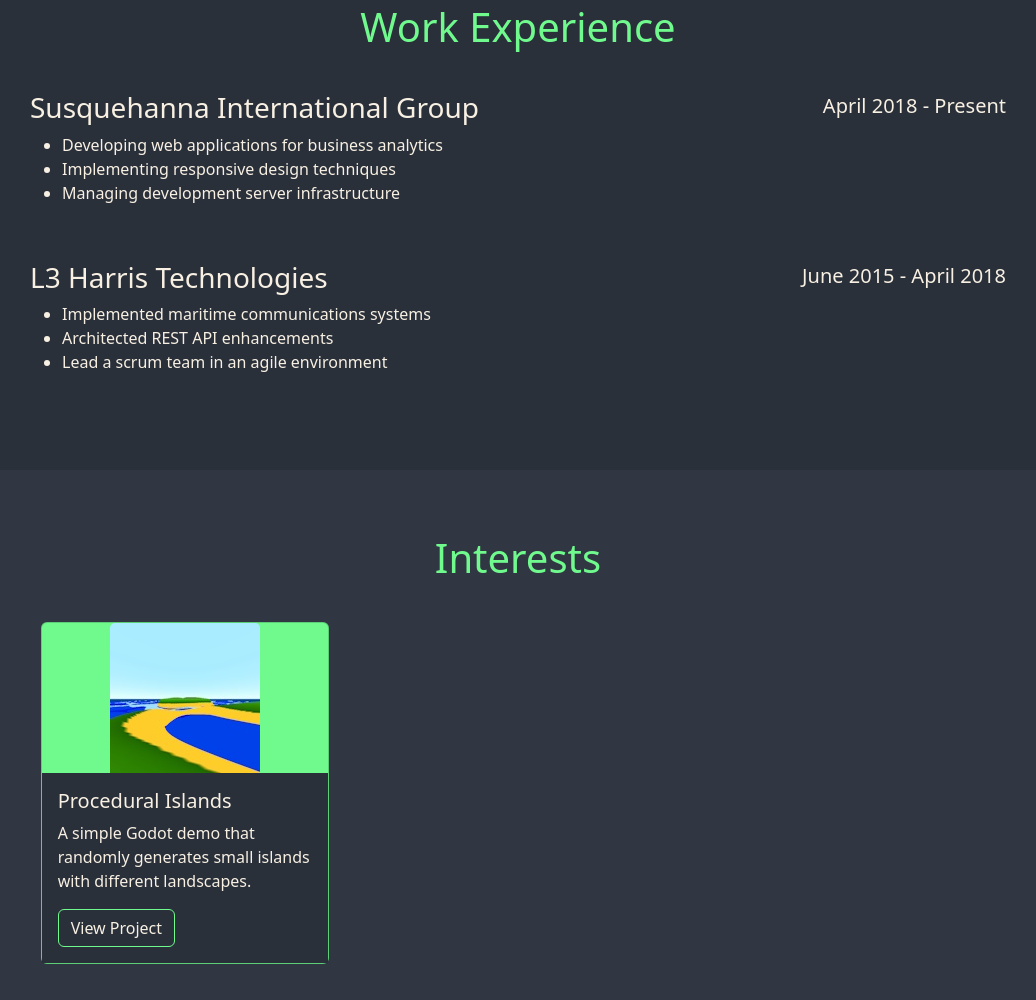
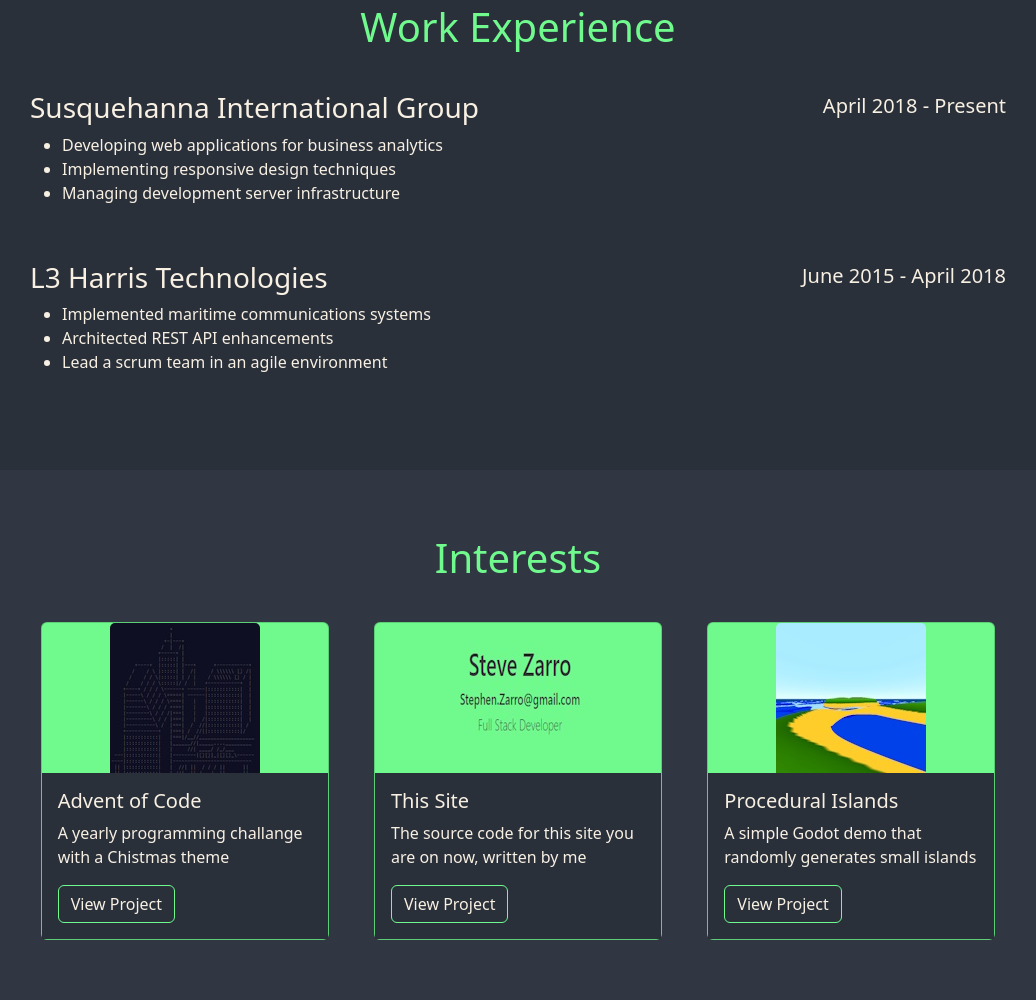
Before and after one commit to SZ-64/SZ-64.github.io, a plain HTML site: page index.html in a window 1280 px wide. Shown: the part 1239-2239 px from the top of the page, without its empty margins (122-1158 px from the left). Drawn offline with nearby package versions, Linux system fonts and the light colour scheme.

Commit message:
Added more interests

```diff
--- a/index.html
+++ b/index.html
@@ -154,14 +154,41 @@
           <div class="p-1 col-xs-12">
             <h1 class="accent text-center">Interests</h1>
           </div>
+          <!-- Advent of Code -->
           <div class="p-3 col-xs-12 col-sm-12 col-md-6 col-lg-4">
             <div class="card" style="width: 18rem;">
               <div class="text-center">
-                <img src="img/preview1.jpg" class="card-img-top" alt="..." style="width:150px;height:150px;">
+                <img src="img/preview_aoc.jpg" class="card-img-top" alt="..." style="width:150px;height:150px;">
+              </div>
+              <div class="card-body">
+                <h5 class="card-title">Advent of Code</h5>
+                <p class="card-text">A yearly programming challange with a Chistmas theme</p>
+                <a href="https://github.com/SZ-64/AdventOfCode" class="btn" target="_blank">View Project</a>
+              </div>
+            </div>
+          </div>
+          <!-- This Site -->
+          <div class="p-3 col-xs-12 col-sm-12 col-md-6 col-lg-4">
+            <div class="card" style="width: 18rem;">
+              <div class="text-center">
+                <img src="img/preview_website.jpg" class="card-img-top" alt="..." style="width:150px;height:150px;">
+              </div>
+              <div class="card-body">
+                <h5 class="card-title">This Site</h5>
+                <p class="card-text">The source code for this site you are on now, written by me</p>
+                <a href="https://github.com/SZ-64/AdventOfCode" class="btn" target="_blank">View Project</a>
+              </div>
+            </div>
+          </div>
+          <!-- Procedural Islands -->
+          <div class="p-3 col-xs-12 col-sm-12 col-md-6 col-lg-4">
+            <div class="card" style="width: 18rem;">
+              <div class="text-center">
+                <img src="img/preview_procisland.jpg" class="card-img-top" alt="..." style="width:150px;height:150px;">
               </div>
               <div class="card-body">
                 <h5 class="card-title">Procedural Islands</h5>
-                <p class="card-text">A simple Godot demo that randomly generates small islands with different landscapes.</p>
+                <p class="card-text">A simple Godot demo that randomly generates small islands</p>
                 <a href="https://github.com/SZ-64/ProcIslands" class="btn" target="_blank">View Project</a>
               </div>
             </div>
```
Also changed, not shown: img/preview_aoc.jpg (added), img/preview_procisland.jpg (renamed from img/preview1.jpg), img/preview_website.jpg (added).
